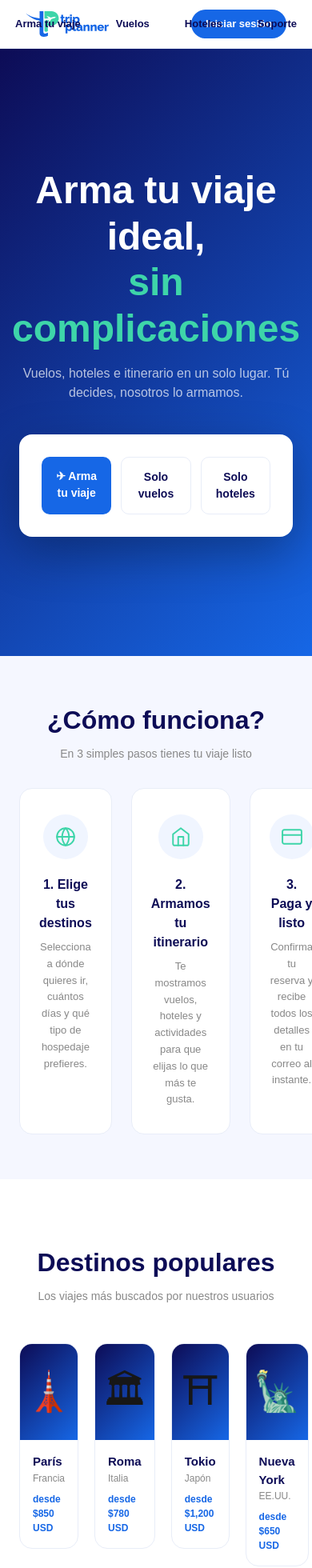
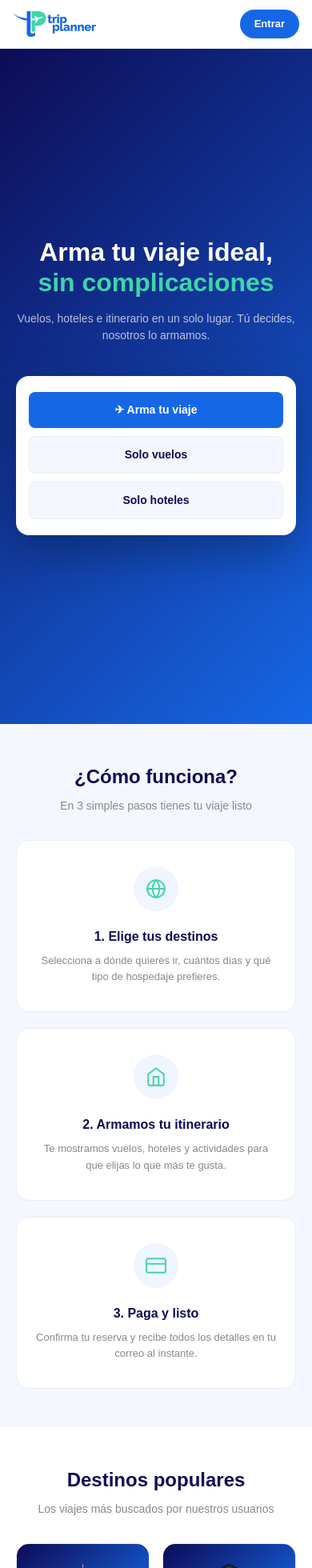
Before and after one commit to barreradionisio/trip-planner, a Next.js app: page / in a window 390 px wide. Shown: the top 1960 px of the page at 80% size. Built offline with nearby package versions, Linux system fonts and the light colour scheme.

Commit message:
landing page responsive

```diff
--- /dev/null
+++ b/app/hooks/useIsMobile.ts
@@ -0,0 +1,16 @@
+"use client";
+
+import { useState, useEffect } from "react";
+
+export function useIsMobile() {
+  const [isMobile, setIsMobile] = useState(false);
+
+  useEffect(() => {
+    const check = () => setIsMobile(window.innerWidth < 768);
+    check();
+    window.addEventListener("resize", check);
+    return () => window.removeEventListener("resize", check);
+  }, []);
+
+  return isMobile;
+}
--- a/app/page.tsx
+++ b/app/page.tsx
@@ -2,104 +2,164 @@
 
 import Logo from "./components/Logo";
 import Link from "next/link";
+import { useIsMobile } from "./hooks/useIsMobile";
 
 export default function Home() {
+  const isMobile = useIsMobile();
+
   return (
     <main>
-      <nav style={{background:"#fff", padding:"12px 32px", display:"flex", alignItems:"center", justifyContent:"space-between", borderBottom:"1px solid #e8edf8", position:"relative"}}>
+      {/* NAV */}
+      <nav style={{
+        background: "#fff",
+        padding: isMobile ? "12px 16px" : "12px 32px",
+        display: "flex",
+        alignItems: "center",
+        justifyContent: "space-between",
+        borderBottom: "1px solid #e8edf8",
+        position: "relative"
+      }}>
         <Link href="/"><Logo variant="color" /></Link>
-        <div style={{ position: "absolute", left: "50%", transform: "translateX(-50%)", display: "flex", gap: "16px", alignItems: "center", width: "440px", justifyContent: "center" }}>
+        {!isMobile && (
+          <div style={{ position: "absolute", left: "50%", transform: "translateX(-50%)", display: "flex", gap: "28px", alignItems: "center" }}>
             <Link href="/destinos" style={{ fontSize: "13px", color: "#0D0C56", textDecoration: "none", fontWeight: "600", padding: "6px 14px", borderRadius: "50px" }}>Arma tu viaje</Link>
             <Link href="/solo-vuelos" style={{ fontSize: "13px", color: "#0D0C56", textDecoration: "none", fontWeight: "600", padding: "6px 14px", borderRadius: "50px" }}>Vuelos</Link>
             <Link href="/solo-hoteles" style={{ fontSize: "13px", color: "#0D0C56", textDecoration: "none", fontWeight: "600", padding: "6px 14px", borderRadius: "50px" }}>Hoteles</Link>
             <Link href="/soporte" style={{ fontSize: "13px", color: "#0D0C56", textDecoration: "none", fontWeight: "600", padding: "6px 14px", borderRadius: "50px" }}>Soporte</Link>
           </div>
-        <Link href="/login" style={{fontSize:"13px", background:"#1667E6", color:"#fff", textDecoration:"none", fontWeight:"700", padding:"8px 18px", borderRadius:"50px"}}>Iniciar sesión</Link>
+        )}
+        <Link href="/login" style={{ fontSize: "13px", background: "#1667E6", color: "#fff", textDecoration: "none", fontWeight: "700", padding: "8px 18px", borderRadius: "50px" }}>
+          {isMobile ? "Entrar" : "Iniciar sesión"}
+        </Link>
       </nav>
 
-      <section style={{background:"linear-gradient(135deg,#0D0C56,#1667E6)", minHeight:"90vh", display:"flex", flexDirection:"column", alignItems:"center", justifyContent:"center", padding:"40px 24px", textAlign:"center"}}>
-        <h1 style={{fontFamily:"sans-serif", fontWeight:"800", fontSize:"48px", color:"#fff", marginBottom:"16px", lineHeight:"1.2"}}>
+      {/* HERO */}
+      <section style={{
+        background: "linear-gradient(135deg,#0D0C56,#1667E6)",
+        minHeight: isMobile ? "100vh" : "90vh",
+        display: "flex",
+        flexDirection: "column",
+        alignItems: "center",
+        justifyContent: "center",
+        padding: isMobile ? "40px 20px" : "40px 24px",
+        textAlign: "center"
+      }}>
+        <h1 style={{
+          fontFamily: "sans-serif",
+          fontWeight: "800",
+          fontSize: isMobile ? "32px" : "48px",
+          color: "#fff",
+          marginBottom: "16px",
+          lineHeight: "1.2"
+        }}>
           Arma tu viaje ideal,<br/>
-          <span style={{color:"#3ED5A9"}}>sin complicaciones</span>
+          <span style={{ color: "#3ED5A9" }}>sin complicaciones</span>
         </h1>
-        <p style={{fontSize:"16px", color:"rgba(255,255,255,0.7)", marginBottom:"40px", maxWidth:"500px"}}>
+        <p style={{
+          fontSize: isMobile ? "14px" : "16px",
+          color: "rgba(255,255,255,0.7)",
+          marginBottom: "40px",
+          maxWidth: "500px"
+        }}>
           Vuelos, hoteles e itinerario en un solo lugar. Tú decides, nosotros lo armamos.
         </p>
-        <div style={{background:"#fff", borderRadius:"16px", padding:"28px", width:"100%", maxWidth:"700px", boxShadow:"0 20px 60px rgba(0,0,0,0.3)", display:"flex", flexDirection:"column", gap:"14px"}}>
-        <div style={{display:"grid", gridTemplateColumns:"1fr 1fr 1fr", gap:"12px"}}>
-  <Link href="/destinos" style={{padding:"14px", background:"#1667E6", color:"#fff", border:"none", borderRadius:"10px", fontWeight:"700", fontSize:"14px", cursor:"pointer", textDecoration:"none", textAlign:"center"}}>✈ Arma tu viaje</Link>
-  <Link href="/solo-vuelos" style={{padding:"14px", background:"#fff", color:"#0D0C56", border:"1.5px solid #e8edf8", borderRadius:"10px", fontWeight:"600", fontSize:"14px", cursor:"pointer", textDecoration:"none", textAlign:"center"}}>Solo vuelos</Link>
-  <Link href="/solo-hoteles" style={{padding:"14px", background:"#fff", color:"#0D0C56", border:"1.5px solid #e8edf8", borderRadius:"10px", fontWeight:"600", fontSize:"14px", cursor:"pointer", textDecoration:"none", textAlign:"center"}}>Solo hoteles</Link>
+
+        {/* BOTONES */}
+        <div style={{
+          background: "#fff",
+          borderRadius: "16px",
+          padding: isMobile ? "20px 16px" : "28px",
+          width: "100%",
+          maxWidth: isMobile ? "100%" : "700px",
+          boxShadow: "0 20px 60px rgba(0,0,0,0.3)",
+          display: "flex",
+          flexDirection: "column",
+          gap: "12px"
+        }}>
+          <div style={{
+            display: "grid",
+            gridTemplateColumns: isMobile ? "1fr" : "1fr 1fr 1fr",
+            gap: "10px"
+          }}>
+            <Link href="/destinos" style={{ padding: "12px", background: "#1667E6", color: "#fff", border: "none", borderRadius: "8px", fontWeight: "700", fontSize: "14px", cursor: "pointer", textDecoration: "none", textAlign: "center", display: "block" }}>✈ Arma tu viaje</Link>
+            <Link href="/solo-vuelos" style={{ padding: "12px", background: "#f5f7ff", color: "#0D0C56", border: "1.5px solid #e8edf8", borderRadius: "8px", fontWeight: "600", fontSize: "14px", cursor: "pointer", textDecoration: "none", textAlign: "center", display: "block" }}>Solo vuelos</Link>
+            <Link href="/solo-hoteles" style={{ padding: "12px", background: "#f5f7ff", color: "#0D0C56", border: "1.5px solid #e8edf8", borderRadius: "8px", fontWeight: "600", fontSize: "14px", cursor: "pointer", textDecoration: "none", textAlign: "center", display: "block" }}>Solo hoteles</Link>
           </div>
         </div>
       </section>
 
-      <section style={{background:"#f5f7ff", padding:"56px 24px", textAlign:"center"}}>
-  <h2 style={{fontFamily:"sans-serif", fontWeight:"800", fontSize:"32px", color:"#0D0C56", marginBottom:"8px"}}>¿Cómo funciona?</h2>
-  <p style={{fontSize:"14px", color:"#888", marginBottom:"32px"}}>En 3 simples pasos tienes tu viaje listo</p>
-        <div style={{display:"grid", gridTemplateColumns:"1fr 1fr 1fr", gap:"24px", maxWidth:"900px", margin:"0 auto"}}>
-          <div style={{background:"#fff", borderRadius:"16px", padding:"32px 24px", border:"1.5px solid #e8edf8"}}>
-  <div style={{width:"56px", height:"56px", borderRadius:"50%", background:"#f0f5ff", display:"flex", alignItems:"center", justifyContent:"center", margin:"0 auto 20px"}}>
+      {/* CÓMO FUNCIONA */}
+      <section style={{ background: "#f5f7ff", padding: isMobile ? "48px 20px" : "56px 24px", textAlign: "center" }}>
+        <h2 style={{ fontFamily: "sans-serif", fontWeight: "800", fontSize: isMobile ? "24px" : "32px", color: "#0D0C56", marginBottom: "8px" }}>¿Cómo funciona?</h2>
+        <p style={{ fontSize: "14px", color: "#888", marginBottom: "32px" }}>En 3 simples pasos tienes tu viaje listo</p>
+        <div style={{
+          display: "grid",
+          gridTemplateColumns: isMobile ? "1fr" : "1fr 1fr 1fr",
+          gap: "20px",
+          maxWidth: "900px",
+          margin: "0 auto"
+        }}>
+          <div style={{ background: "#fff", borderRadius: "16px", padding: "32px 24px", border: "1.5px solid #e8edf8" }}>
+            <div style={{ width: "56px", height: "56px", borderRadius: "50%", background: "#f0f5ff", display: "flex", alignItems: "center", justifyContent: "center", margin: "0 auto 20px" }}>
               <svg width="26" height="26" viewBox="0 0 24 24" fill="none" stroke="#3ED5A9" strokeWidth="1.8" strokeLinecap="round" strokeLinejoin="round">
                 <circle cx="12" cy="12" r="10"/><line x1="2" y1="12" x2="22" y2="12"/>
                 <path d="M12 2a15.3 15.3 0 0 1 4 10 15.3 15.3 0 0 1-4 10 15.3 15.3 0 0 1-4-10 15.3 15.3 0 0 1 4-10z"/>
               </svg>
             </div>
-  <h3 style={{fontFamily:"sans-serif", fontWeight:"800", fontSize:"16px", color:"#0D0C56", marginBottom:"8px"}}>1. Elige tus destinos</h3>
-  <p style={{fontSize:"13px", color:"#888", lineHeight:"1.6"}}>Selecciona a dónde quieres ir, cuántos días y qué tipo de hospedaje prefieres.</p>
+            <h3 style={{ fontFamily: "sans-serif", fontWeight: "800", fontSize: "16px", color: "#0D0C56", marginBottom: "8px" }}>1. Elige tus destinos</h3>
+            <p style={{ fontSize: "13px", color: "#888", lineHeight: "1.6" }}>Selecciona a dónde quieres ir, cuántos días y qué tipo de hospedaje prefieres.</p>
           </div>
-<div style={{background:"#fff", borderRadius:"16px", padding:"32px 24px", border:"1.5px solid #e8edf8"}}>
-  <div style={{width:"56px", height:"56px", borderRadius:"50%", background:"#f0f5ff", display:"flex", alignItems:"center", justifyContent:"center", margin:"0 auto 20px"}}>
+          <div style={{ background: "#fff", borderRadius: "16px", padding: "32px 24px", border: "1.5px solid #e8edf8" }}>
+            <div style={{ width: "56px", height: "56px", borderRadius: "50%", background: "#f0f5ff", display: "flex", alignItems: "center", justifyContent: "center", margin: "0 auto 20px" }}>
               <svg width="26" height="26" viewBox="0 0 24 24" fill="none" stroke="#3ED5A9" strokeWidth="1.8" strokeLinecap="round" strokeLinejoin="round">
                 <path d="M3 9l9-7 9 7v11a2 2 0 0 1-2 2H5a2 2 0 0 1-2-2z"/><polyline points="9 22 9 12 15 12 15 22"/>
               </svg>
             </div>
-  <h3 style={{fontFamily:"sans-serif", fontWeight:"800", fontSize:"16px", color:"#0D0C56", marginBottom:"8px"}}>2. Armamos tu itinerario</h3>
-  <p style={{fontSize:"13px", color:"#888", lineHeight:"1.6"}}>Te mostramos vuelos, hoteles y actividades para que elijas lo que más te gusta.</p>
+            <h3 style={{ fontFamily: "sans-serif", fontWeight: "800", fontSize: "16px", color: "#0D0C56", marginBottom: "8px" }}>2. Armamos tu itinerario</h3>
+            <p style={{ fontSize: "13px", color: "#888", lineHeight: "1.6" }}>Te mostramos vuelos, hoteles y actividades para que elijas lo que más te gusta.</p>
           </div>
-<div style={{background:"#fff", borderRadius:"16px", padding:"32px 24px", border:"1.5px solid #e8edf8"}}>
-  <div style={{width:"56px", height:"56px", borderRadius:"50%", background:"#f0f5ff", display:"flex", alignItems:"center", justifyContent:"center", margin:"0 auto 20px"}}>
+          <div style={{ background: "#fff", borderRadius: "16px", padding: "32px 24px", border: "1.5px solid #e8edf8" }}>
+            <div style={{ width: "56px", height: "56px", borderRadius: "50%", background: "#f0f5ff", display: "flex", alignItems: "center", justifyContent: "center", margin: "0 auto 20px" }}>
               <svg width="26" height="26" viewBox="0 0 24 24" fill="none" stroke="#3ED5A9" strokeWidth="1.8" strokeLinecap="round" strokeLinejoin="round">
                 <rect x="1" y="4" width="22" height="16" rx="2" ry="2"/><line x1="1" y1="10" x2="23" y2="10"/>
               </svg>
             </div>
-  <h3 style={{fontFamily:"sans-serif", fontWeight:"800", fontSize:"16px", color:"#0D0C56", marginBottom:"8px"}}>3. Paga y listo</h3>
-  <p style={{fontSize:"13px", color:"#888", lineHeight:"1.6"}}>Confirma tu reserva y recibe todos los detalles en tu correo al instante.</p>
+            <h3 style={{ fontFamily: "sans-serif", fontWeight: "800", fontSize: "16px", color: "#0D0C56", marginBottom: "8px" }}>3. Paga y listo</h3>
+            <p style={{ fontSize: "13px", color: "#888", lineHeight: "1.6" }}>Confirma tu reserva y recibe todos los detalles en tu correo al instante.</p>
           </div>
         </div>
       </section>
 
-      <section style={{background:"#fff", padding:"80px 24px", textAlign:"center"}}>
-        <h2 style={{fontFamily:"sans-serif", fontWeight:"800", fontSize:"32px", color:"#0D0C56", marginBottom:"8px"}}>Destinos populares</h2>
-        <p style={{fontSize:"14px", color:"#888", marginBottom:"48px"}}>Los viajes más buscados por nuestros usuarios</p>
-        <div style={{display:"grid", gridTemplateColumns:"1fr 1fr 1fr 1fr", gap:"20px", maxWidth:"1000px", margin:"0 auto"}}>
+      {/* DESTINOS POPULARES */}
+      <section style={{ background: "#fff", padding: isMobile ? "48px 20px" : "56px 24px", textAlign: "center" }}>
+        <h2 style={{ fontFamily: "sans-serif", fontWeight: "800", fontSize: isMobile ? "24px" : "32px", color: "#0D0C56", marginBottom: "8px" }}>Destinos populares</h2>
+        <p style={{ fontSize: "14px", color: "#888", marginBottom: "32px" }}>Los viajes más buscados por nuestros usuarios</p>
+        <div style={{
+          display: "grid",
+          gridTemplateColumns: isMobile ? "1fr 1fr" : "1fr 1fr 1fr 1fr",
+          gap: "16px",
+          maxWidth: "1000px",
+          margin: "0 auto"
+        }}>
           {[
-            {ciudad:"París", pais:"Francia", emoji:"🗼", precio:"desde $850 USD"},
-            {ciudad:"Roma", pais:"Italia", emoji:"🏛", precio:"desde $780 USD"},
-            {ciudad:"Tokio", pais:"Japón", emoji:"⛩", precio:"desde $1,200 USD"},
-            {ciudad:"Nueva York", pais:"EE.UU.", emoji:"🗽", precio:"desde $650 USD"},
+            { ciudad: "París", pais: "Francia", emoji: "🗼", precio: "desde $850 USD" },
+            { ciudad: "Roma", pais: "Italia", emoji: "🏛", precio: "desde $780 USD" },
+            { ciudad: "Tokio", pais: "Japón", emoji: "⛩", precio: "desde $1,200 USD" },
+            { ciudad: "Nueva York", pais: "EE.UU.", emoji: "🗽", precio: "desde $650 USD" },
           ].map((d) => (
-            <Link key={d.ciudad} href="/destinos" style={{textDecoration:"none"}}>
+            <Link key={d.ciudad} href="/destinos" style={{ textDecoration: "none" }}>
               <div
-                style={{borderRadius:"16px", overflow:"hidden", border:"1.5px solid #e8edf8", cursor:"pointer", transition:"transform 0.2s, box-shadow 0.2s"}}
-                onMouseEnter={e => {
-                  (e.currentTarget as HTMLElement).style.transform = "translateY(-6px)";
-                  (e.currentTarget as HTMLElement).style.boxShadow = "0 12px 40px rgba(22,103,230,0.15)";
-                  (e.currentTarget as HTMLElement).style.borderColor = "#1667E6";
-                }}
-                onMouseLeave={e => {
-                  (e.currentTarget as HTMLElement).style.transform = "translateY(0)";
-                  (e.currentTarget as HTMLElement).style.boxShadow = "none";
-                  (e.currentTarget as HTMLElement).style.borderColor = "#e8edf8";
-                }}
+                style={{ borderRadius: "16px", overflow: "hidden", border: "1.5px solid #e8edf8", cursor: "pointer" }}
+                onMouseEnter={e => { (e.currentTarget as HTMLElement).style.borderColor = "#1667E6"; }}
+                onMouseLeave={e => { (e.currentTarget as HTMLElement).style.borderColor = "#e8edf8"; }}
               >
-                <div style={{background:"linear-gradient(135deg,#0D0C56,#1667E6)", height:"120px", display:"flex", alignItems:"center", justifyContent:"center", fontSize:"48px"}}>
+                <div style={{ background: "linear-gradient(135deg,#0D0C56,#1667E6)", height: isMobile ? "90px" : "120px", display: "flex", alignItems: "center", justifyContent: "center", fontSize: isMobile ? "36px" : "48px" }}>
                   {d.emoji}
                 </div>
-                <div style={{padding:"16px", textAlign:"left"}}>
-                  <div style={{fontFamily:"sans-serif", fontWeight:"800", fontSize:"15px", color:"#0D0C56"}}>{d.ciudad}</div>
-                  <div style={{fontSize:"12px", color:"#888", marginBottom:"8px"}}>{d.pais}</div>
-                  <div style={{fontSize:"12px", fontWeight:"700", color:"#1667E6"}}>{d.precio}</div>
+                <div style={{ padding: isMobile ? "12px" : "16px", textAlign: "left" }}>
+                  <div style={{ fontFamily: "sans-serif", fontWeight: "800", fontSize: isMobile ? "13px" : "15px", color: "#0D0C56" }}>{d.ciudad}</div>
+                  <div style={{ fontSize: "11px", color: "#888", marginBottom: "4px" }}>{d.pais}</div>
+                  <div style={{ fontSize: "11px", fontWeight: "700", color: "#1667E6" }}>{d.precio}</div>
                 </div>
               </div>
             </Link>
@@ -107,26 +167,27 @@ export default function Home() {
         </div>
       </section>
 
-      <footer style={{background:"#0D0C56", padding:"48px 32px", display:"flex", alignItems:"center", justifyContent:"space-between"}}>
+      {/* FOOTER */}
+      <footer style={{ background: "#0D0C56", padding: isMobile ? "32px 20px" : "48px 32px", display: "flex", flexDirection: isMobile ? "column" : "row", alignItems: isMobile ? "flex-start" : "center", justifyContent: "space-between", gap: isMobile ? "24px" : "0" }}>
         <div>
           <Logo variant="teal" />
-          <p style={{fontSize:"12px", color:"rgba(255,255,255,0.4)", marginTop:"12px"}}>© 2026 Trip Planner · no-reply@tripplanner.mx</p>
+          <p style={{ fontSize: "12px", color: "rgba(255,255,255,0.4)", marginTop: "12px" }}>© 2026 Trip Planner · no-reply@tripplanner.mx</p>
         </div>
-        <div style={{display:"flex", gap:"48px"}}>
+        <div style={{ display: "flex", gap: isMobile ? "32px" : "48px" }}>
           <div>
-            <div style={{fontSize:"11px", fontWeight:"700", color:"rgba(255,255,255,0.4)", textTransform:"uppercase", letterSpacing:"0.5px", marginBottom:"12px"}}>Producto</div>
-            <div style={{display:"flex", flexDirection:"column", gap:"8px"}}>
-              <Link href="/destinos" style={{fontSize:"13px", color:"rgba(255,255,255,0.7)", textDecoration:"none"}}>Arma tu viaje</Link>
-              <Link href="/solo-vuelos" style={{fontSize:"13px", color:"rgba(255,255,255,0.7)", textDecoration:"none"}}>Solo vuelos</Link>
-              <Link href="/solo-hoteles" style={{fontSize:"13px", color:"rgba(255,255,255,0.7)", textDecoration:"none"}}>Solo hoteles</Link>
+            <div style={{ fontSize: "11px", fontWeight: "700", color: "rgba(255,255,255,0.4)", textTransform: "uppercase", letterSpacing: "0.5px", marginBottom: "12px" }}>Producto</div>
+            <div style={{ display: "flex", flexDirection: "column", gap: "8px" }}>
+              <Link href="/destinos" style={{ fontSize: "13px", color: "rgba(255,255,255,0.7)", textDecoration: "none" }}>Arma tu viaje</Link>
+              <Link href="/solo-vuelos" style={{ fontSize: "13px", color: "rgba(255,255,255,0.7)", textDecoration: "none" }}>Solo vuelos</Link>
+              <Link href="/solo-hoteles" style={{ fontSize: "13px", color: "rgba(255,255,255,0.7)", textDecoration: "none" }}>Solo hoteles</Link>
             </div>
           </div>
           <div>
-            <div style={{fontSize:"11px", fontWeight:"700", color:"rgba(255,255,255,0.4)", textTransform:"uppercase", letterSpacing:"0.5px", marginBottom:"12px"}}>Soporte</div>
-            <div style={{display:"flex", flexDirection:"column", gap:"8px"}}>
-              <Link href="/soporte?tab=faq" style={{fontSize:"13px", color:"rgba(255,255,255,0.7)", textDecoration:"none"}}>Centro de ayuda</Link>
-              <Link href="/soporte?tab=chat" style={{fontSize:"13px", color:"rgba(255,255,255,0.7)", textDecoration:"none"}}>Contacto</Link>
-              <Link href="/privacidad" style={{fontSize:"13px", color:"rgba(255,255,255,0.7)", textDecoration:"none"}}>Política de privacidad</Link>
+            <div style={{ fontSize: "11px", fontWeight: "700", color: "rgba(255,255,255,0.4)", textTransform: "uppercase", letterSpacing: "0.5px", marginBottom: "12px" }}>Soporte</div>
+            <div style={{ display: "flex", flexDirection: "column", gap: "8px" }}>
+              <Link href="/soporte?tab=faq" style={{ fontSize: "13px", color: "rgba(255,255,255,0.7)", textDecoration: "none" }}>Centro de ayuda</Link>
+              <Link href="/soporte?tab=chat" style={{ fontSize: "13px", color: "rgba(255,255,255,0.7)", textDecoration: "none" }}>Contacto</Link>
+              <Link href="/privacidad" style={{ fontSize: "13px", color: "rgba(255,255,255,0.7)", textDecoration: "none" }}>Política de privacidad</Link>
             </div>
           </div>
         </div>
```
Lines whose indentation alone changed are shown as unchanged.
